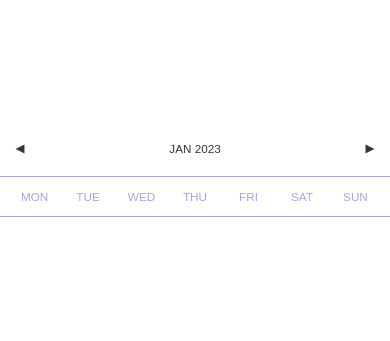
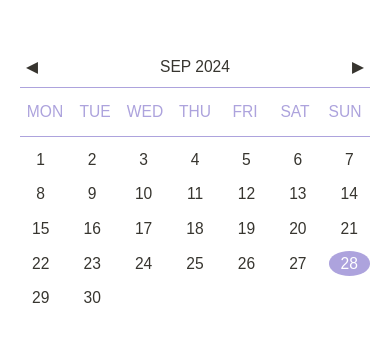
Before and after one commit to maryjds13/teyvatcalendar2, a plain HTML site: page index.html in a window 390 px wide. Shown: the part 243-584 px from the top of the page. Drawn offline with Linux system fonts and the light colour scheme.

Commit message:
Update index.html

```diff
--- a/index.html
+++ b/index.html
@@ -3,11 +3,11 @@
 <head>
     <meta charset="UTF-8">
     <meta name="viewport" content="width=device-width, initial-scale=1.0">
-    <title>Minimalist Calendar Widget</title>
+    <title>Responsive Minimalist Calendar Widget</title>
     <style>
         body {
             font-family: 'Arial', sans-serif;
-            background-color: white; /* or transparent depending on your need */
+            background-color: white;
             display: flex;
             justify-content: center;
             align-items: center;
@@ -16,8 +16,9 @@
         }
 
         .calendar-widget {
-            width: 90vw; /* Using relative width */
-            max-width: 400px; /* Set a max width to prevent it from becoming too large */
+            width: 100%; /* 100% of the container, will resize dynamically */
+            max-width: 500px; /* Ensure it doesn’t become too large */
+            padding: 20px;
             text-align: center;
             background-color: transparent;
         }
@@ -26,9 +27,9 @@
             display: flex;
             justify-content: space-between;
             align-items: center;
-            font-size: 5vw; /* Use viewport width for resizing */
+            font-size: 1.8vw; /* Font-size adapts to screen size */
             color: #37352F;
-            margin: 5px 0;
+            margin: 10px 0;
         }
 
         .nav-button {
@@ -36,33 +37,33 @@
             border: none;
             color: #37352F;
             cursor: pointer;
-            font-size: 5vw; /* Use viewport width for resizing */
+            font-size: 1.8vw; /* Same size as month/year text */
         }
 
         .divider {
             border: none;
             border-bottom: 1px solid #ada3dd;
-            margin: 5px 0;
+            margin: 10px 0;
         }
 
         .weekdays {
             display: grid;
             grid-template-columns: repeat(7, 1fr);
             color: #ada3dd;
-            font-size: 4vw; /* Use viewport width for resizing */
+            font-size: 1.6vw; /* Responsive font-size */
             padding: 5px 0;
         }
 
         .days-grid {
             display: grid;
-            grid-template-columns: repeat(7, 1fr);
-            grid-gap: 2vw; /* Adjust grid gap based on viewport width */
-            font-size: 4vw; /* Use viewport width for resizing */
+            grid-template-columns: repeat(7, 1fr); /* Evenly distribute columns */
+            grid-gap: 10px;
+            font-size: 1.6vw; /* Responsive font-size */
             color: #37352F;
         }
 
         .day {
-            padding: 3vw; /* Adjust padding using viewport width for responsive design */
+            padding: 15%; /* % padding ensures adaptable size */
             border-radius: 50%;
             cursor: pointer;
             text-align: center;
@@ -78,14 +79,27 @@
             color: #37352F;
         }
 
-        /* Media query to adjust for very small screens */
-        @media (max-width: 400px) {
+        @media (max-width: 768px) {
+            .header, .nav-button, .weekdays, .days-grid {
+                font-size: 3vw; /* Increase font size on smaller screens */
+            }
+
+            .day {
+                padding: 10%;
+            }
+        }
+
+        @media (max-width: 480px) {
             .calendar-widget {
-                width: 100vw; /* Make the widget take full width on small screens */
+                max-width: 90vw; /* Full width on very small screens */
             }
-            .header, .nav-button, .weekdays, .days-grid, .day {
-                font-size: 3vw; /* Reduce font size for small screens */
-                padding: 2vw; /* Reduce padding on small screens */
+
+            .header, .nav-button, .weekdays, .days-grid {
+                font-size: 4vw; /* Further increase on tiny screens */
+            }
+
+            .day {
+                padding: 8%;
             }
         }
     </style>
@@ -94,9 +108,9 @@
     <div class="calendar-widget">
         <!-- Header with month and year -->
         <div class="header">
-            <button id="prevMonth" class="nav-button">&#9664;</button> <!-- Left arrow -->
+            <button id="prevMonth" class="nav-button">&#9664;</button>
             <span id="monthYear">JAN 2023</span>
-            <button id="nextMonth" class="nav-button">&#9654;</button> <!-- Right arrow -->
+            <button id="nextMonth" class="nav-button">&#9654;</button>
         </div>
         <!-- Divider -->
         <hr class="divider">
@@ -167,4 +181,17 @@
         generateCalendar(currentDate);
 
         // Event listeners for month navigation
-        document.getElementById('prevMonth').addEventListener('click
+        document.getElementById('prevMonth').addEventListener('click', () => {
+            currentDate.setMonth(currentDate.getMonth() - 1);
+            displayMonthYear(currentDate);
+            generateCalendar(currentDate);
+        });
+
+        document.getElementById('nextMonth').addEventListener('click', () => {
+            currentDate.setMonth(currentDate.getMonth() + 1);
+            displayMonthYear(currentDate);
+            generateCalendar(currentDate);
+        });
+    </script>
+</body>
+</html>
```
